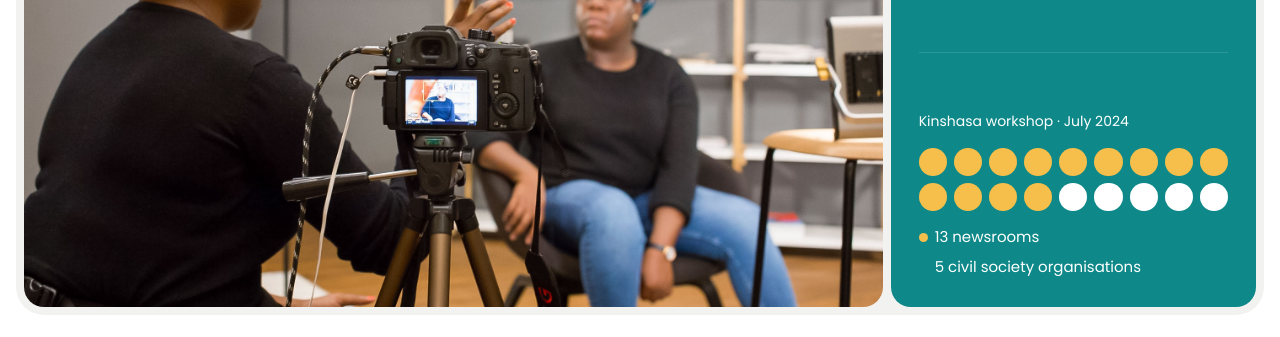
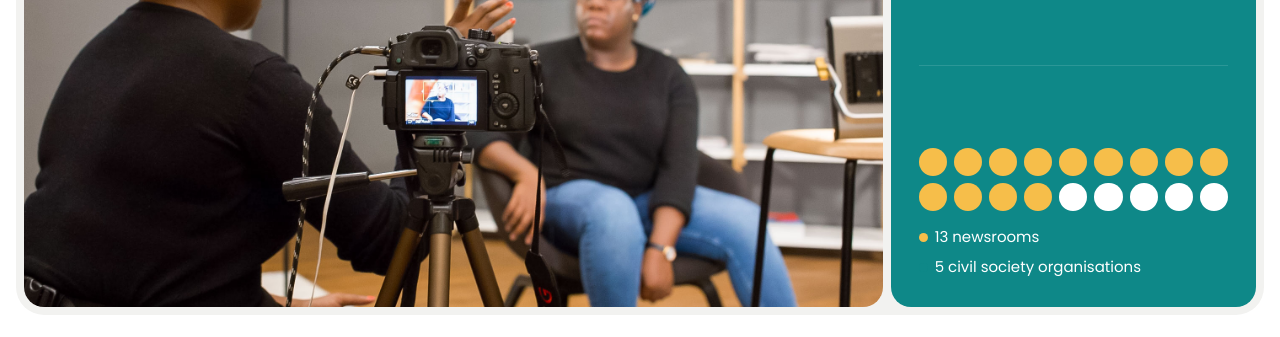
Before and after one commit to exauce21/acquire, a plain HTML site: page index.html in a window 1280 px wide. Shown: the part 963-1300 px from the top of the page. Drawn offline with Linux system fonts and the light colour scheme.

Commit message:
update page

```diff
--- a/index.html
+++ b/index.html
@@ -352,8 +352,7 @@
             </div>
             <hr>
             <div>
-              <small style="font-family:var(--font-display);color:var(--white);font-size:.875rem">Kinshasa workshop
-                · July 2024</small>
+
               <div class="dots" aria-hidden="true"><i class="y"></i><i class="y"></i><i class="y"></i><i
                   class="y"></i><i class="y"></i><i class="y"></i><i class="y"></i><i class="y"></i><i class="y"></i><i
                   class="y"></i><i class="y"></i><i class="y"></i><i class="y"></i><i class="t"></i><i class="t"></i><i
```
